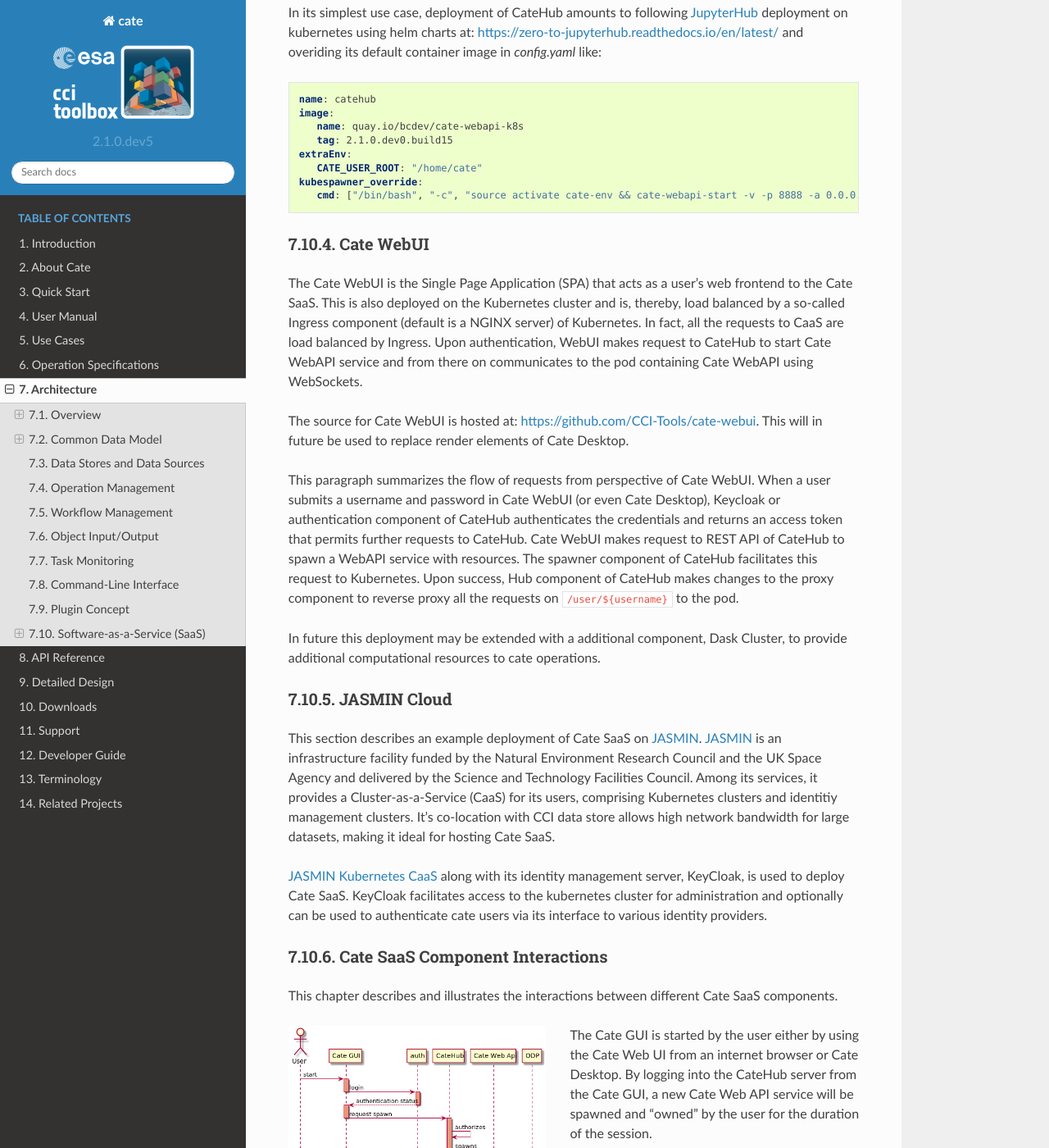
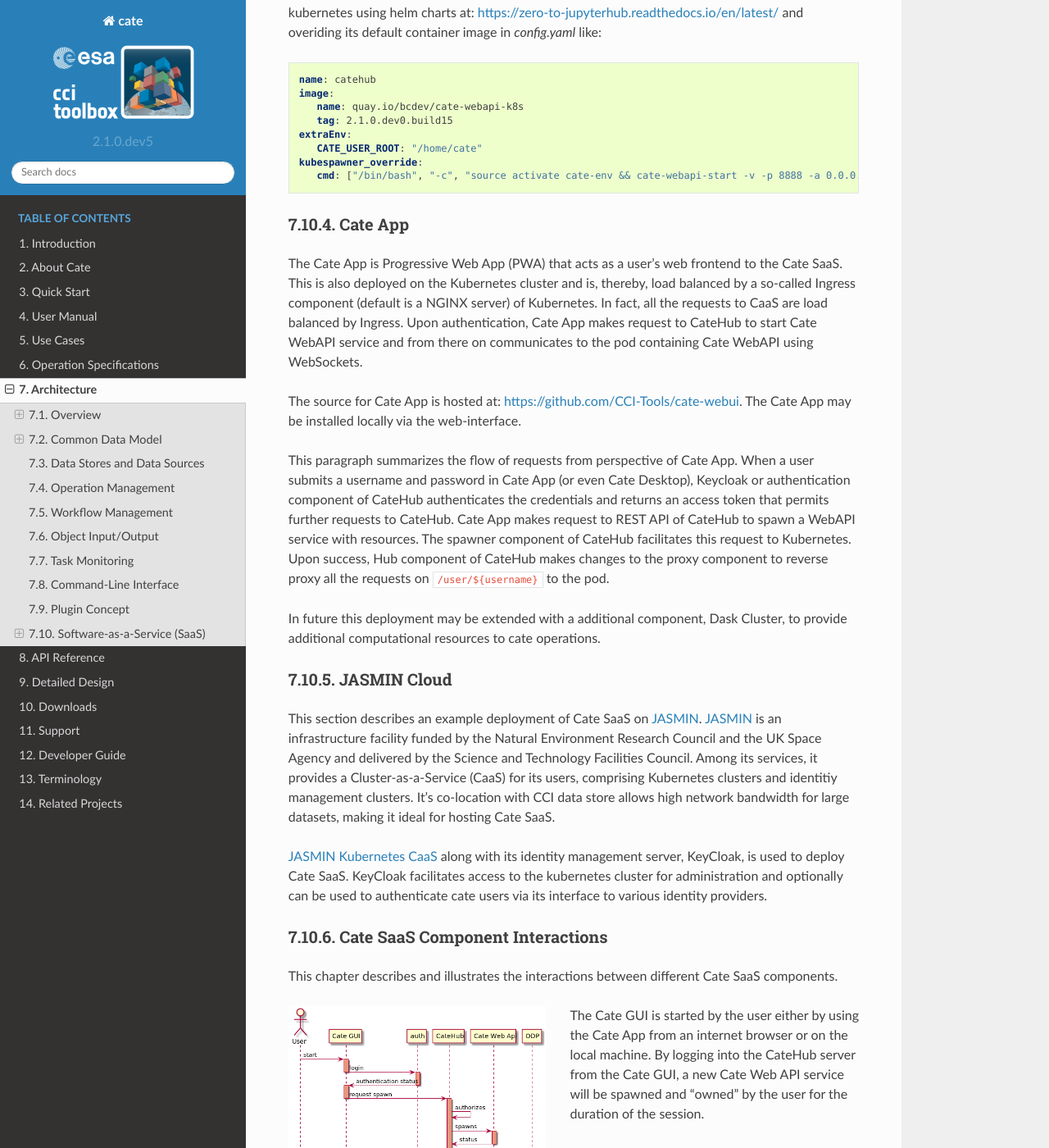
Before and after one commit to CCI-Tools/cate, a Sphinx documentation site: the page built from docs/source/architecture.rst, in a window 1280 px wide and 1400 px high, scrolled down 15767 px. Shown: the whole window at 82% size. Built offline with Sphinx 7.4.7 and the Read the Docs theme 2.0.0, drawn with Linux system fonts in a browser that asks for light colours; some of the changed text lies outside the part shown.

Commit message:
changed name fro Cate UI to Cate App

```diff
--- a/docs/source/about.rst
+++ b/docs/source/about.rst
@@ -30,15 +30,15 @@
    Currently, users will need to apply for access.
 
 
-2. **Cate UI** is a cross-platform web-application which may be used as a desktop app for users who wish to use Cate predominantly with their
-   local data sources. The application can also connect to the remote Cate services of Cate SaaS.
+2. **Cate App** is a cross-platform web-application which may be used as a desktop app for users who wish to use Cate
+   predominantly with their local data sources. The application can also connect to the remote Cate services of Cate SaaS.
 
 
 .. figure:: _static/figures/about-ui.png
    :width: 1024px
    :align: center
 
-   The UI (desktop or web browser) of the CCI Toolbox
+   The Cate App (desktop or web browser) of the CCI Toolbox
 
 
 3. The Cate **Command-Line Interface** (CLI) from a local Cate installation can be used to access and process data
--- a/docs/source/architecture.rst
+++ b/docs/source/architecture.rst
@@ -537,10 +537,9 @@
 to users, so they do not need to install and configure the software on their own.
 
 Cate SaaS does this by providing individual Cate service instances to logged-in users.
-These instances serve as backends for the Cate GUI (access via the Cate CLI
-will follow soon). The Cate GUI can now be accessed via a dedicated URL in an
-internet browser (*Cate WebUI*) or traditionally installed as a desktop
-application (*Cate Desktop*).
+These instances serve as backends for the Cate App.
+The Cate App can now be accessed via a dedicated URL in an internet browser or traditionally
+installed as a desktop application.
 
 The design of the Cate SaaS and the utilized software components makes it independent
 of the cloud providers. Cate SaaS tenants may be deployed on AWS, GCP, OTC,
@@ -614,21 +613,21 @@
         cmd: ["/bin/bash", "-c", "source activate cate-env && cate-webapi-start -v -p 8888 -a 0.0.0.0"]
 
 
-Cate WebUI
+Cate App
 ----------
 
-The Cate WebUI is the Single Page Application (SPA) that acts as a user's web frontend to the Cate SaaS.
+The Cate App is Progressive Web App (PWA) that acts as a user's web frontend to the Cate SaaS.
 This is also deployed on the Kubernetes cluster and is, thereby, load balanced by a so-called Ingress component
 (default is a NGINX server) of Kubernetes. In fact, all the requests to CaaS are load balanced by Ingress.
-Upon authentication, WebUI makes request to CateHub to start Cate WebAPI service and from there on communicates to the
+Upon authentication, Cate App makes request to CateHub to start Cate WebAPI service and from there on communicates to the
 pod containing Cate WebAPI using WebSockets.
 
-The source for Cate WebUI is hosted at: https://github.com/CCI-Tools/cate-webui. This will in future be used to replace
-render elements of Cate Desktop.
+The source for Cate App is hosted at: https://github.com/CCI-Tools/cate-webui. The Cate App may be installed locally
+via the web-interface.
 
-This paragraph summarizes the flow of requests from perspective of Cate WebUI. When a user submits a username
-and password in Cate WebUI (or even Cate Desktop), Keycloak or authentication component of CateHub authenticates the
-credentials and returns an access token that permits further requests to CateHub. Cate WebUI makes request to REST API of
+This paragraph summarizes the flow of requests from perspective of Cate App. When a user submits a username
+and password in Cate App (or even Cate Desktop), Keycloak or authentication component of CateHub authenticates the
+credentials and returns an access token that permits further requests to CateHub. Cate App makes request to REST API of
 CateHub to spawn a WebAPI service with resources. The spawner component of CateHub facilitates this request to
 Kubernetes. Upon success, Hub component of CateHub makes changes to the proxy component to
 reverse proxy all the requests on ``/user/${username}`` to the pod.
@@ -663,7 +662,7 @@
 
    Cate SaaS Component Interactions.
 
-The Cate GUI is started by the user either by using the Cate Web UI from an internet browser or Cate Desktop.
+The Cate GUI is started by the user either by using the Cate App from an internet browser or on the local machine.
 By logging into the CateHub server from the Cate GUI, a new Cate Web API service will be spawned and "owned"
 by the user for the duration of the session.
 
--- a/docs/source/user_manual.rst
+++ b/docs/source/user_manual.rst
@@ -8,6 +8,6 @@
    user_manual/um_setup
    user_manual/um_conf
    user_manual/um_cli
-   user_manual/um_ui
+   user_manual/um_app
    user_manual/um_gui
    user_manual/um_api
```
Also changed, not shown: docs/source/user_manual/um_app.rst (renamed from docs/source/user_manual/um_ui.rst, +14 -16 lines), docs/changelog.md, docs/source/_static/figures/user_manual/ui_install.png (added), docs/source/_static/figures/user_manual/ui_uninstall.png (added), 1 other file.
